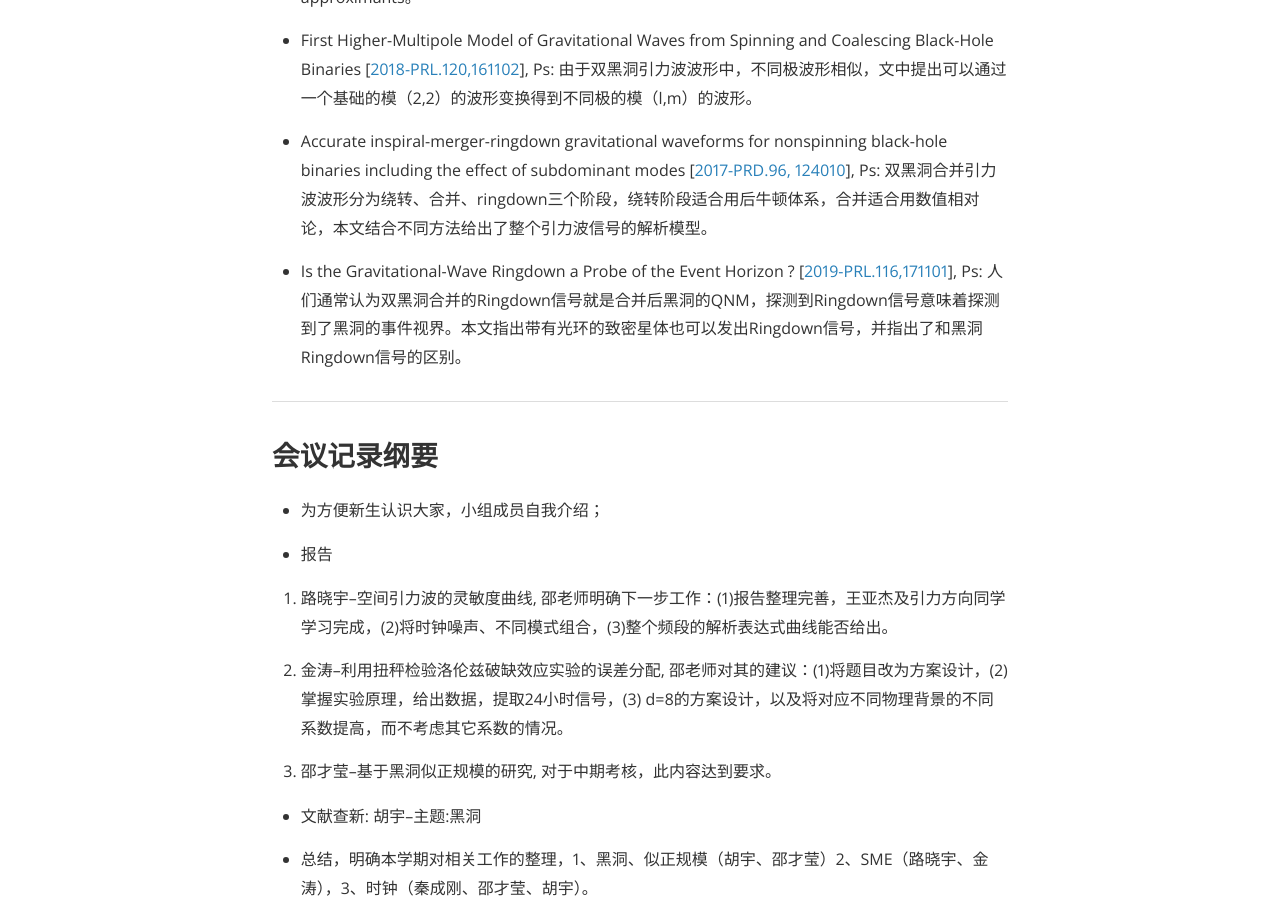
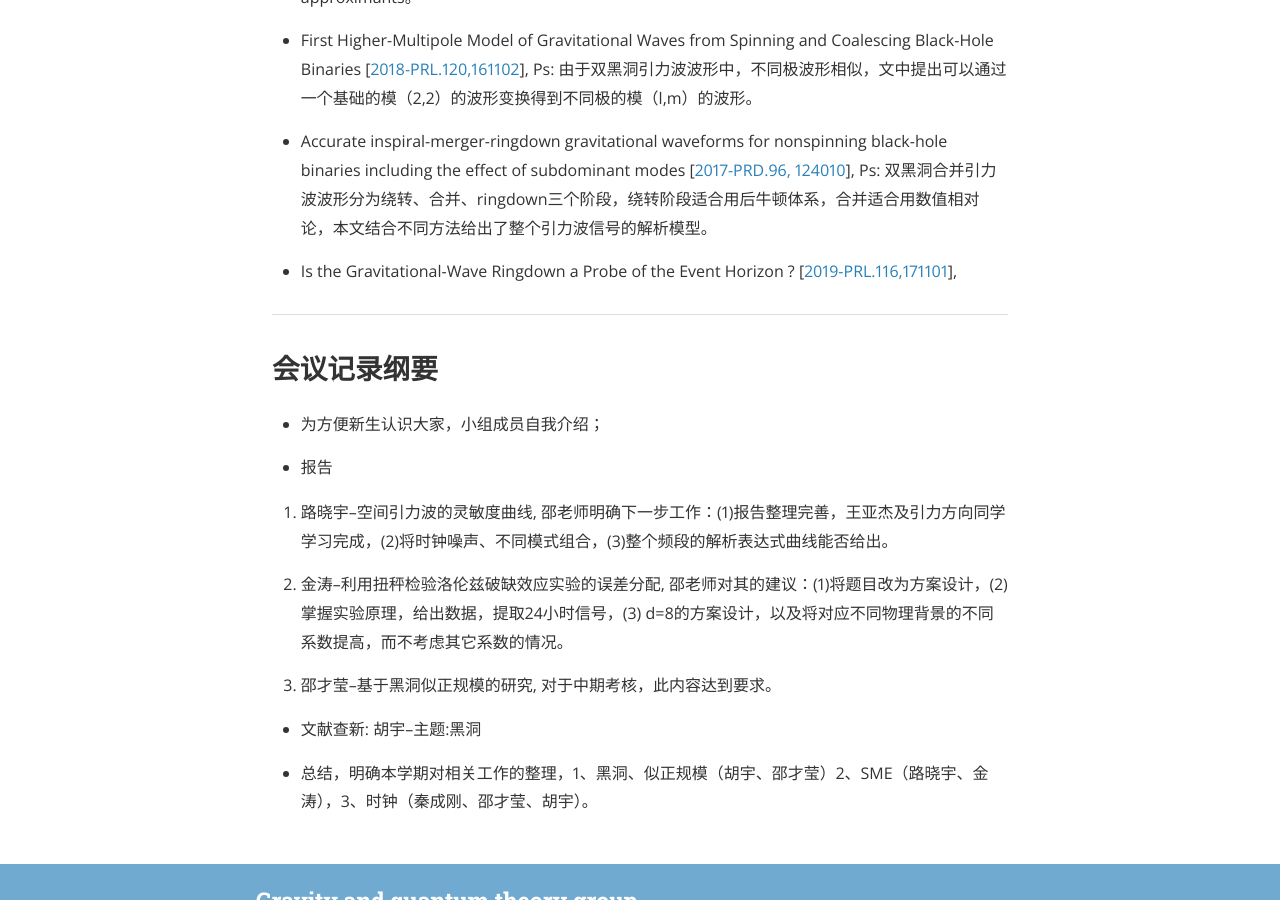
Before and after one commit to gravity-group/gravity-group.github.io, a Jekyll site: the page built from _posts/2019-09-08-group-meeting.md, in a window 1280 px wide and 900 px high, scrolled down 1612 px. Built offline with Jekyll 4.4.1, drawn with Linux system fonts in a browser that asks for light colours; nearby versions of some CDN libraries.

Commit message:
Update 2019-09-08-group-meeting.md
20190908

```diff
--- a/_posts/2019-09-08-group-meeting.md
+++ b/_posts/2019-09-08-group-meeting.md
@@ -64,7 +64,7 @@ Ps: 双黑洞合并引力波波形分为绕转、合并、ringdown三个阶段
 
 - Is the Gravitational-Wave Ringdown a Probe of the Event Horizon ?
 [[2019-PRL.116,171101](https://journals.aps.org/prl/abstract/10.1103/PhysRevLett.116.171101)],
-Ps: 人们通常认为双黑洞合并的Ringdown信号就是合并后黑洞的QNM，探测到Ringdown信号意味着探测到了黑洞的事件视界。本文指出带有光环的致密星体也可以发出Ringdown信号，并指出了和黑洞Ringdown信号的区别。
+
 
 ---
 
```
